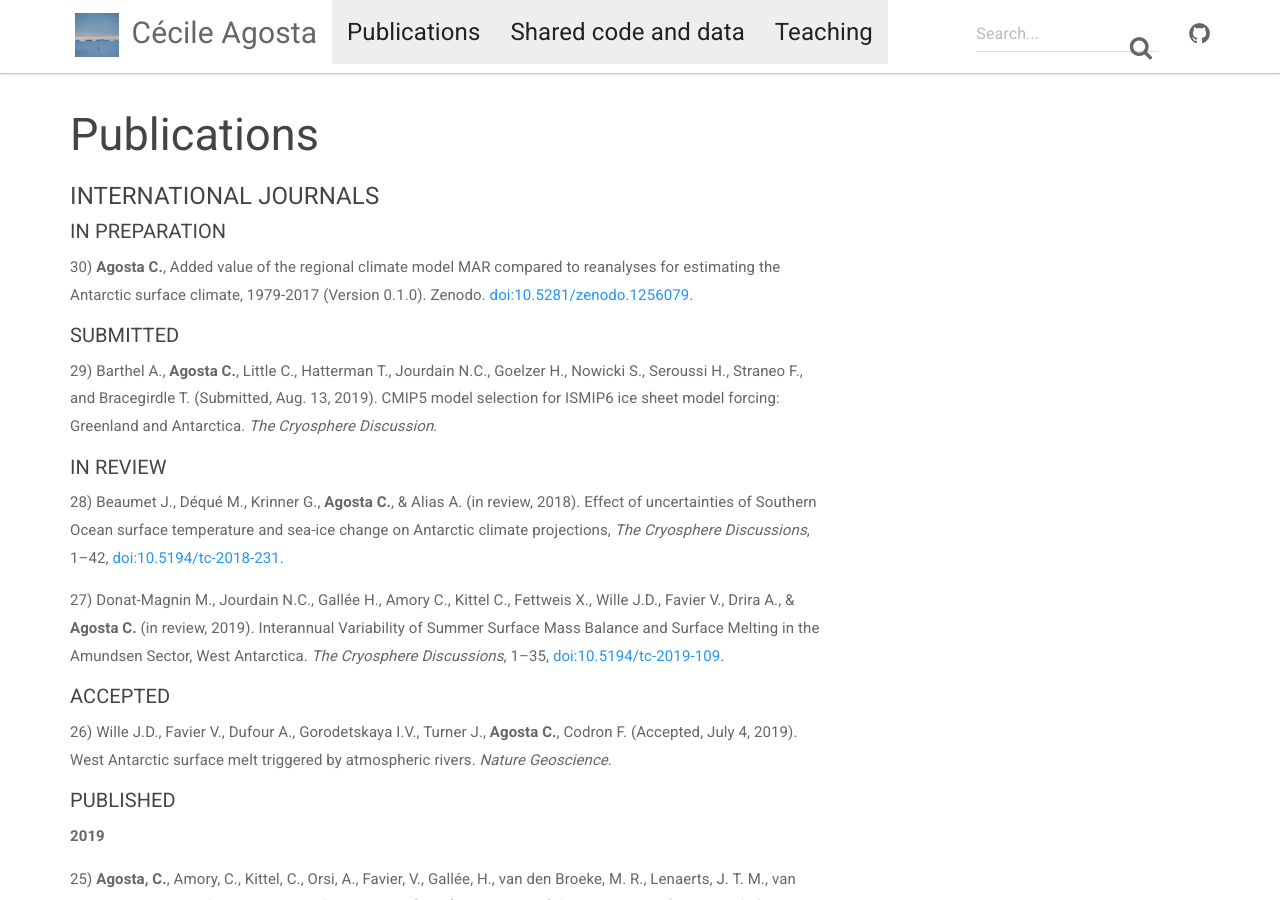
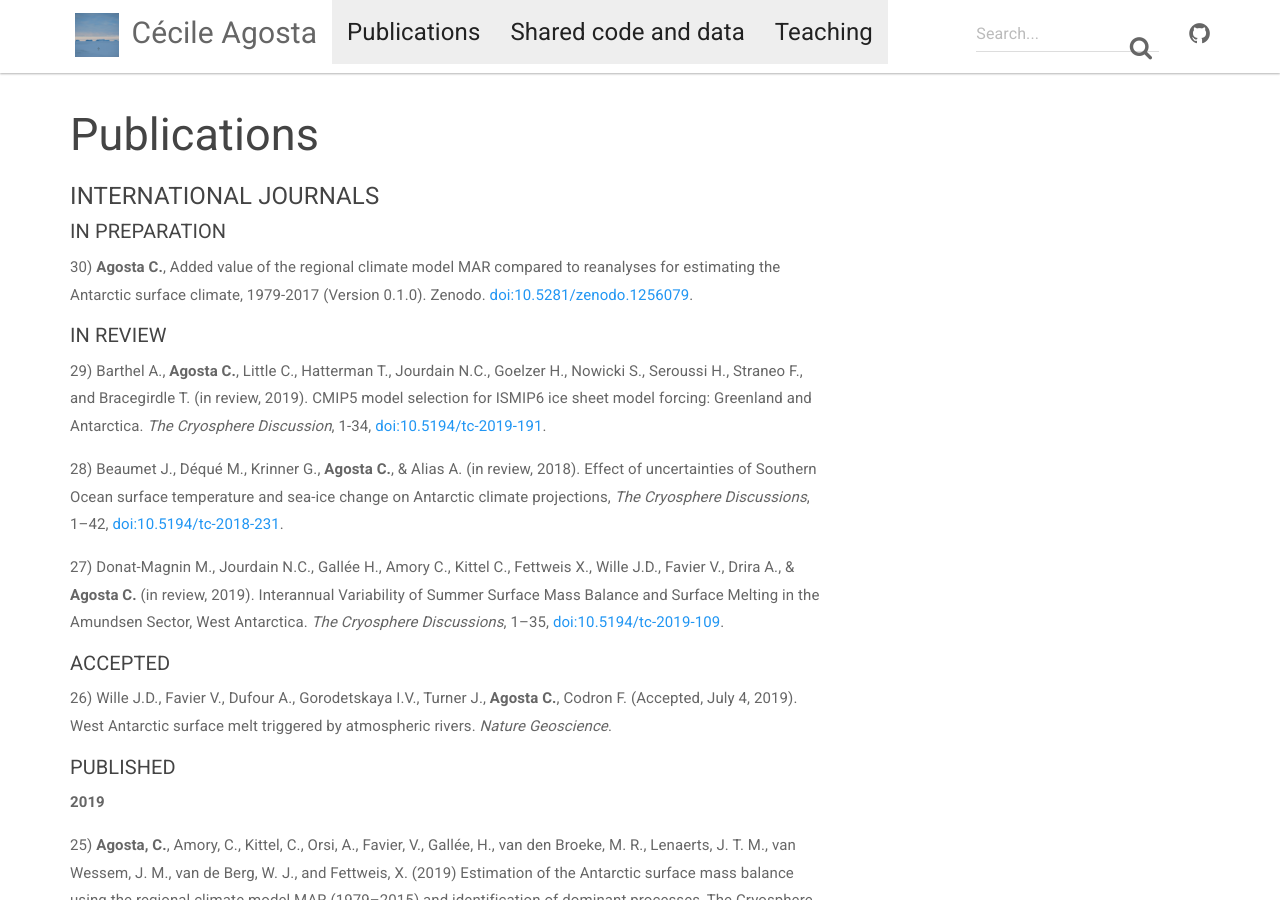
Before and after one commit to cecileagosta/cecileagosta.github.io, a Jekyll site: the page built from _docs/publications.md, in a window 1280 px wide and 900 px high. Built offline with Jekyll 4.4.1, drawn with Linux system fonts in a browser that asks for light colours; nearby versions of some CDN libraries.

Commit message:
Update publications.md

```diff
--- a/_docs/publications.md
+++ b/_docs/publications.md
@@ -8,11 +8,9 @@ permalink: /publications/
 
 30) **Agosta C.**, Added value of the regional climate model MAR compared to reanalyses for estimating the Antarctic surface climate, 1979-2017 (Version 0.1.0). Zenodo. [doi:10.5281/zenodo.1256079](http://doi.org/10.5281/zenodo.1256079).
 
-##### SUBMITTED
+##### IN REVIEW
 
-29) Barthel A., **Agosta C.**, Little C., Hatterman T., Jourdain N.C., Goelzer H., Nowicki S., Seroussi H., Straneo F., and Bracegirdle T. (Submitted, Aug. 13, 2019). CMIP5 model selection for ISMIP6 ice sheet model forcing: Greenland and Antarctica. *The Cryosphere Discussion*.
-
-##### IN REVIEW
+29) Barthel A., **Agosta C.**, Little C., Hatterman T., Jourdain N.C., Goelzer H., Nowicki S., Seroussi H., Straneo F., and Bracegirdle T. (in review, 2019). CMIP5 model selection for ISMIP6 ice sheet model forcing: Greenland and Antarctica. *The Cryosphere Discussion*, 1-34, [doi:10.5194/tc-2019-191](https://doi.org/10.5194/tc-2019-191).
 
 28) Beaumet J., Déqué M., Krinner G., **Agosta C.**, & Alias A. (in review, 2018). Effect of uncertainties of Southern Ocean surface temperature and sea-ice change on Antarctic climate projections, *The Cryosphere Discussions*, 1–42, [doi:10.5194/tc-2018-231](https://doi.org/10.5194/tc-2018-231).
 
```
